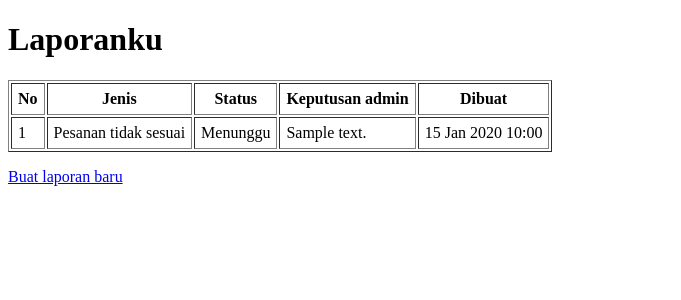
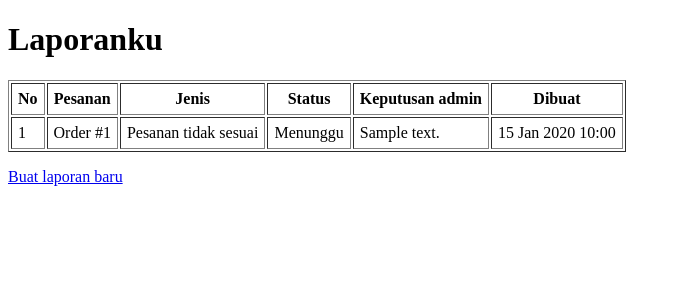
Before and after one commit to sena-akunUI/CampusGo, a Django app: page /support/ in a window 1280 px wide. Shown: the top 300 px of the page, without its empty margins (0-681 px from the left). Run offline with Django 5.2, Linux system fonts and the light colour scheme; a user stored in the database is signed in; tables that the repository leaves empty hold one stand-in row (values such as "Sample post").

Commit message:
kaitkan laporan (Dispute) ke pesanan (Order)

```diff
--- a/support/models.py
+++ b/support/models.py
@@ -20,6 +20,13 @@ class Dispute(models.Model):
         on_delete=models.CASCADE,
         related_name="disputes",
     )
+    order = models.ForeignKey(
+        "orders.Order",
+        on_delete=models.SET_NULL,
+        null=True,
+        blank=True,
+        related_name="disputes",
+    )
     category = models.CharField(max_length=20, choices=Category.choices)
     reason = models.TextField()
     status = models.CharField(
--- a/support/templates/support/dispute_list.html
+++ b/support/templates/support/dispute_list.html
@@ -16,6 +16,7 @@
     <table border="1" cellpadding="6">
       <tr>
         <th>No</th>
+        <th>Pesanan</th>
         <th>Jenis</th>
         <th>Status</th>
         <th>Keputusan admin</th>
@@ -24,6 +25,7 @@
       {% for d in disputes %}
         <tr>
           <td>{{ d.id }}</td>
+          <td>{% if d.order %}Order #{{ d.order.id }}{% else %}-{% endif %}</td>
           <td>{{ d.get_category_display }}</td>
           <td>{{ d.get_status_display }}</td>
           <td>{{ d.admin_decision|default:"-" }}</td>
--- a/support/views.py
+++ b/support/views.py
@@ -1,6 +1,8 @@
 from django.contrib import messages
 from django.contrib.auth.decorators import login_required
 from django.shortcuts import redirect, render
+
+from orders.models import Order
 
 from .forms import DisputeForm
 from .models import Dispute
@@ -12,19 +14,27 @@ LOGIN_URL = "/admin/login/"
 @login_required(login_url=LOGIN_URL)
 def dispute_create(request):
     if request.method == "POST":
-        form = DisputeForm(request.POST)
+        form = DisputeForm(request.POST, user=request.user)
         if form.is_valid():
             dispute = form.save(commit=False)
             dispute.reporter = request.user
             dispute.save()
+            # Kalau laporan terkait pesanan, tandai pesanannya "Bermasalah".
+            if dispute.order:
+                dispute.order.status = Order.Status.DISPUTED
+                dispute.order.save(update_fields=["status", "updated_at"])
             messages.success(request, "Laporan terkirim.")
             return redirect("support:dispute_list")
     else:
-        form = DisputeForm()
+        form = DisputeForm(user=request.user)
     return render(request, "support/dispute_form.html", {"form": form})
 
 
 @login_required(login_url=LOGIN_URL)
 def dispute_list(request):
-    disputes = Dispute.objects.filter(reporter=request.user).order_by("-created_at")
+    disputes = (
+        Dispute.objects.filter(reporter=request.user)
+        .select_related("order")
+        .order_by("-created_at")
+    )
     return render(request, "support/dispute_list.html", {"disputes": disputes})
```
Also changed, not shown: support/admin.py (+9 -2 lines), support/forms.py (+16 -1 lines), support/migrations/0002_dispute_order.py (added).
